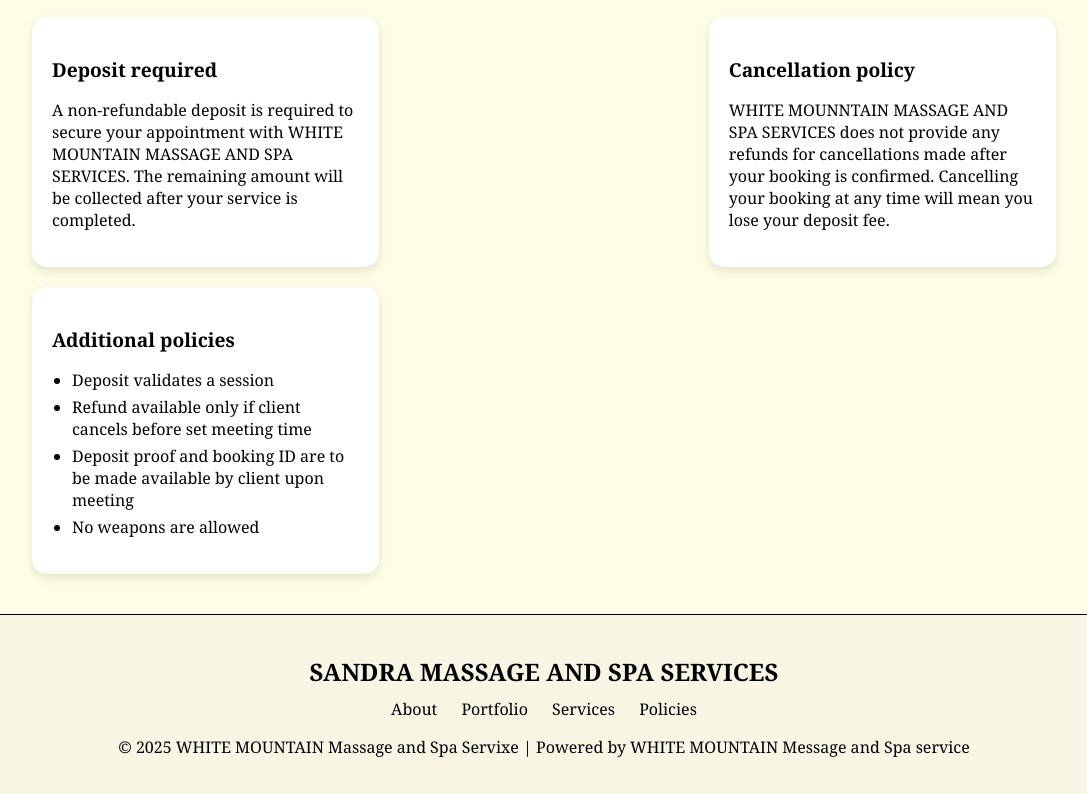
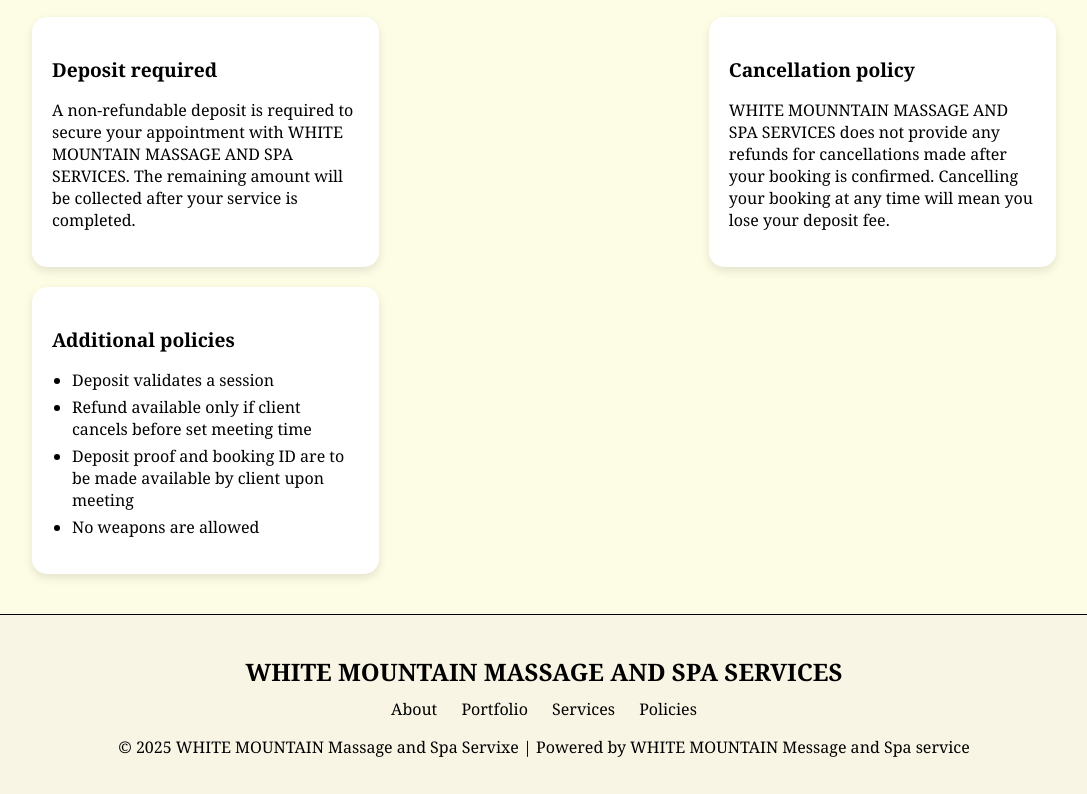
Before and after one commit to Phemmy08/Booking-Page, a plain HTML site: page index.html in a window 1280 px wide. Shown: the part 3355-4149 px from the top of the page, without its empty margins (96-1183 px from the left). Drawn offline with Linux system fonts and the light colour scheme.

Commit message:
initial commit

```diff
--- a/index.html
+++ b/index.html
@@ -165,7 +165,7 @@
 
       <!-- Footer -->
       <footer class="footer">
-        <h2>SANDRA MASSAGE AND SPA SERVICES</h2>
+        <h2>WHITE MOUNTAIN MASSAGE AND SPA SERVICES</h2>
         <nav class="footer-nav">
             <a href="#">About</a>
             <a href="#">Portfolio</a>
```
